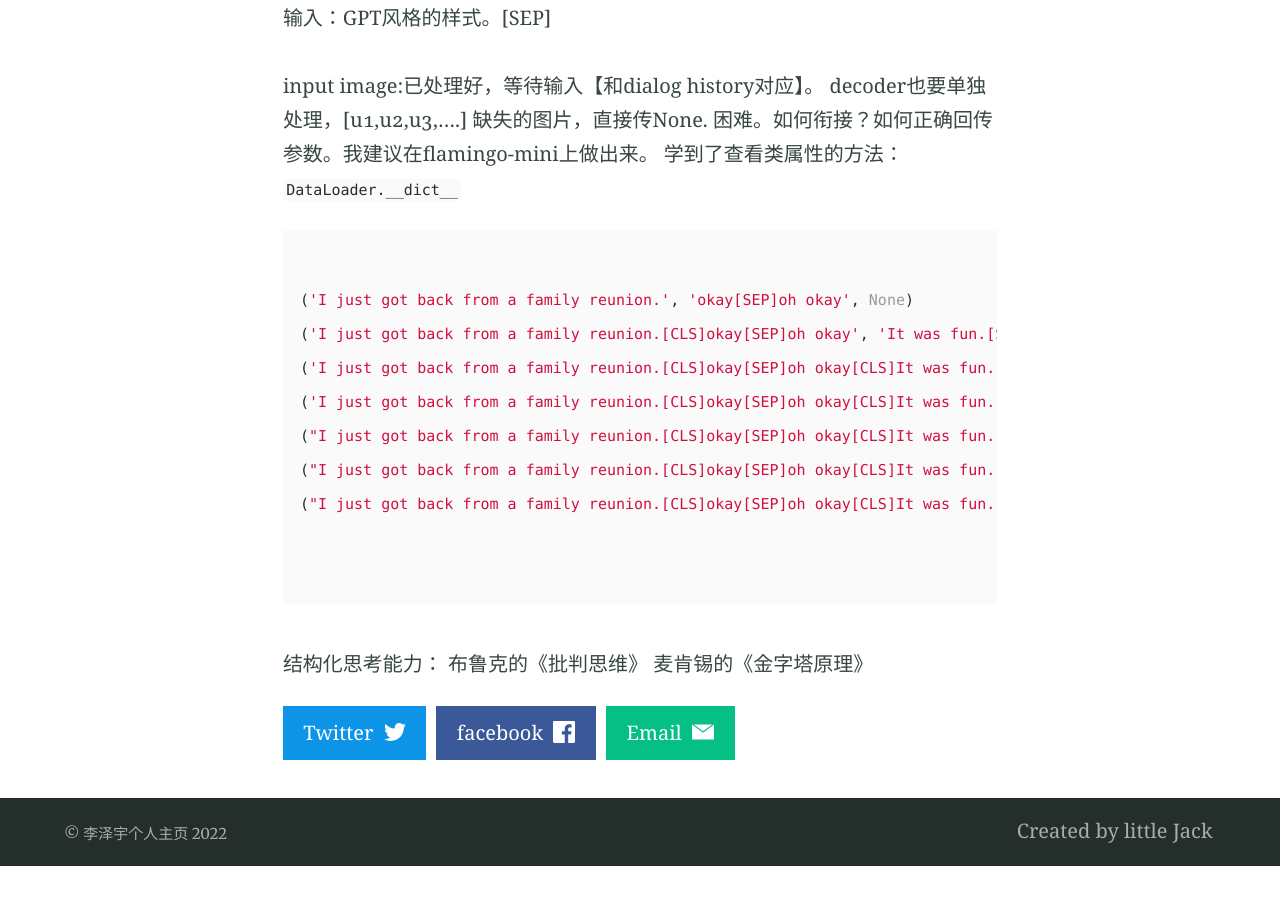
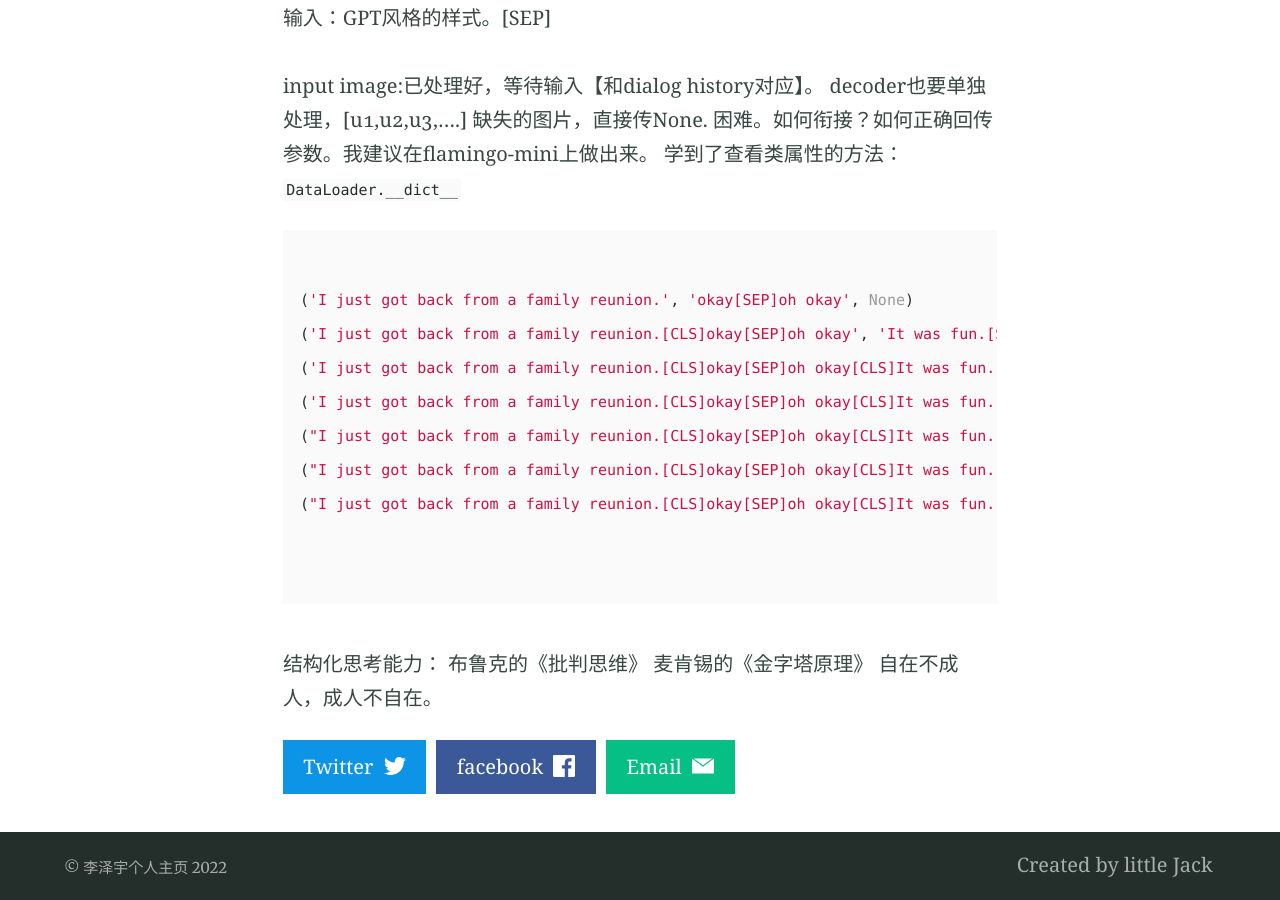
Before and after one commit to lizeyujack/lizeyujack.github.io, a Jekyll site: the page built from _posts/2022-10-21-26.md, in a window 1280 px wide and 900 px high, scrolled down 2420 px. Built offline with Jekyll 4.4.1, drawn with Linux system fonts in a browser that asks for light colours; before the commit the page ends 3286 px from its top, so only the background shows below that.

Commit message:
Update 2022-10-21-26.md

```diff
--- a/_posts/2022-10-21-26.md
+++ b/_posts/2022-10-21-26.md
@@ -54,3 +54,4 @@ decoder也要单独处理，[u1,u2,u3,....]
 
 结构化思考能力： 布鲁克的《批判思维》
               麦肯锡的《金字塔原理》
+自在不成人，成人不自在。
```
